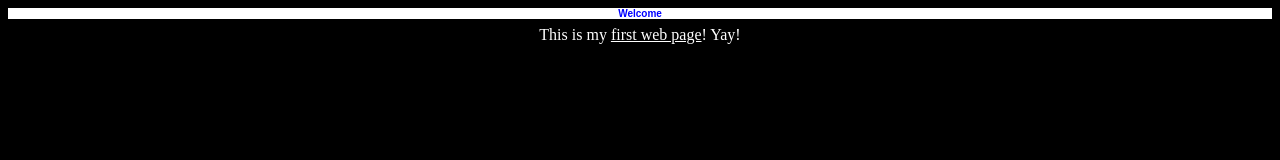
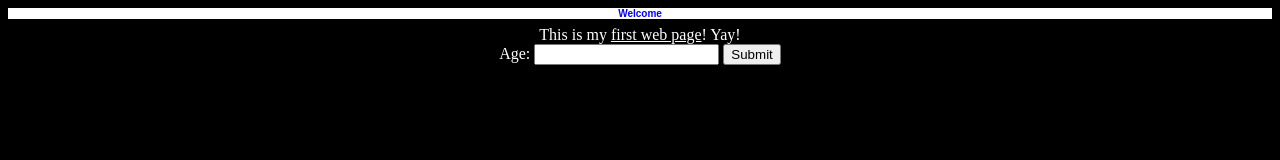
Before and after one commit to adrienhongcs/truthTable, a plain HTML site: page index.html in a window 1280 px wide. Drawn offline with Linux system fonts and the light colour scheme.

Commit message:
added python file and tested front end back end connection

```diff
--- a/index.html
+++ b/index.html
@@ -10,6 +10,9 @@
 		This is
 		my <u>first web page</u>!
 		Yay!<br />
-
+		<form action="https://adrienhongcs.github.io/truthTable/noOfDays" method="get">
+			Age: <input name="myAge" type="text">
+			<input type="submit">
+		</form>
 	</body>
 </html>
```
Also changed, not shown: 1 other file.
